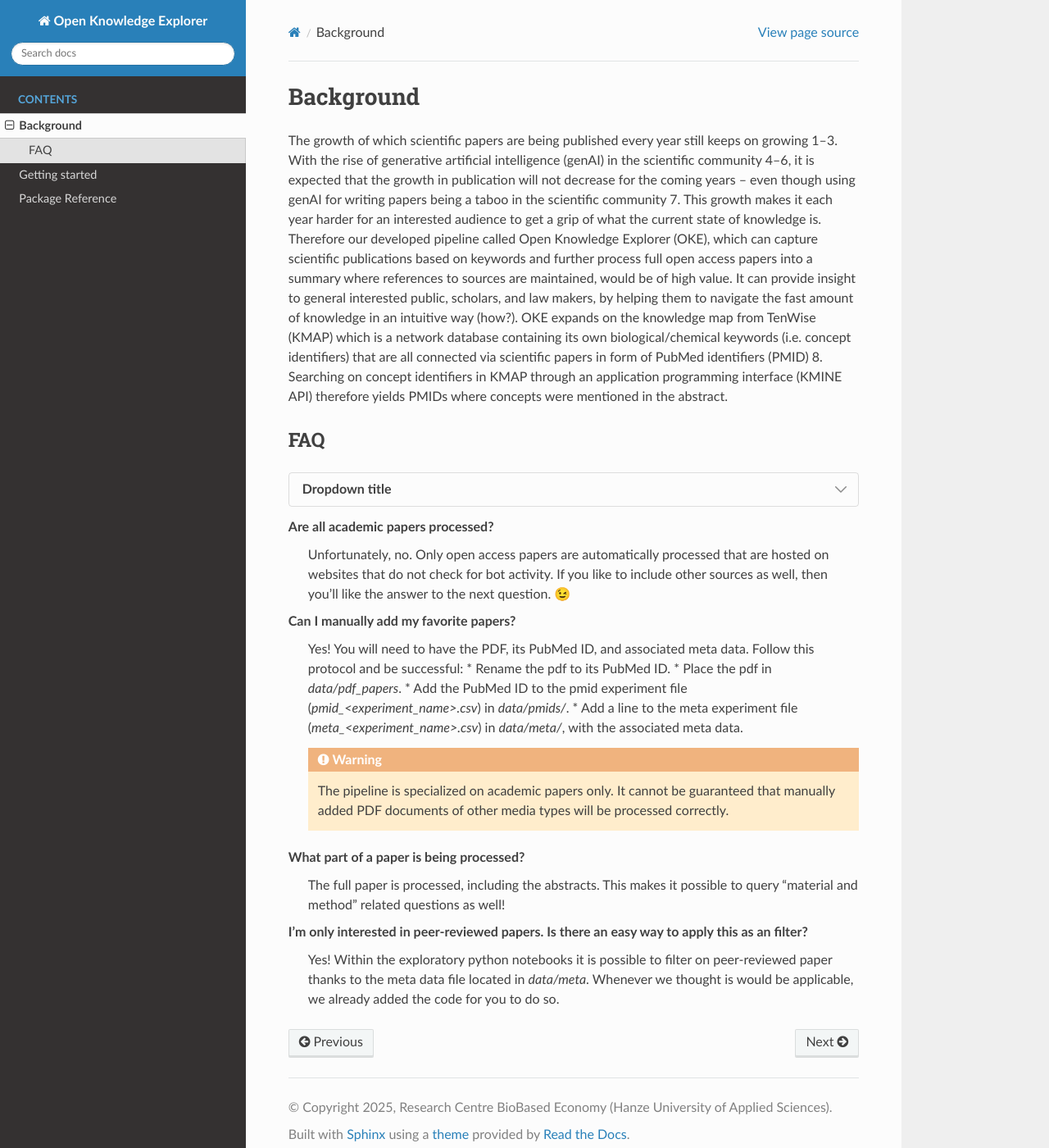
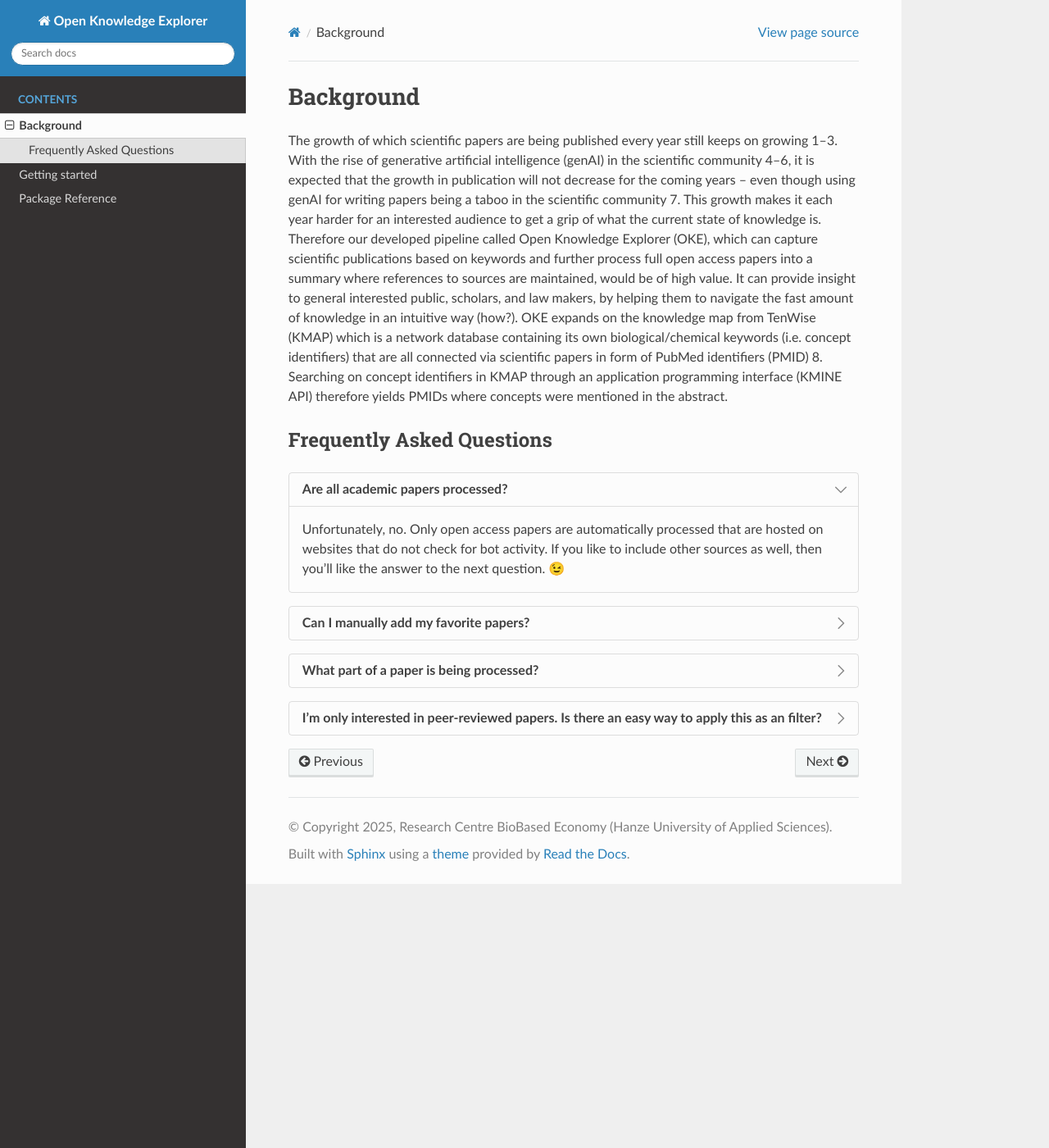
Before and after one commit to kcbbe/oke, a Sphinx documentation site: the page built from docs/source/background.rst, in a window 1280 px wide and 1400 px high. Shown: the whole window at 82% size. Built offline with Sphinx 7.4.7 and the Read the Docs theme 3.1.0, drawn with Linux system fonts in a browser that asks for light colours.

Commit message:
Added dropdowns to FAQ and flowchart visualization to README.md

```diff
--- a/docs/source/background.rst
+++ b/docs/source/background.rst
@@ -5,35 +5,29 @@ Background
 The growth of which scientific papers are being published every year still keeps on growing 1–3. With the rise of generative artificial intelligence (genAI) in the scientific community 4–6, it is expected that the growth in publication will not decrease for the coming years – even though using genAI for writing papers being a taboo in the scientific community 7. This growth makes it each year harder for an interested audience to get a grip of what the current state of knowledge is. Therefore our developed pipeline called Open Knowledge Explorer (OKE), which can capture scientific publications based on keywords and further process full open access papers into a summary where references to sources are maintained, would be of high value. It can provide insight to general interested public, scholars, and law makers, by helping them to navigate the fast amount of knowledge in an intuitive way (how?).
 OKE expands on the knowledge map from TenWise (KMAP) which is a network database containing its own biological/chemical keywords (i.e. concept identifiers) that are all connected via scientific papers in form of PubMed identifiers (PMID) 8. Searching on concept identifiers in KMAP through an application programming interface (KMINE API) therefore yields PMIDs where concepts were mentioned in the abstract.
 
-FAQ
----
+Frequently Asked Questions
+--------------------------
 
-.. dropdown:: Dropdown title
-    :chevron: down-up
+.. dropdown:: **Are all academic papers processed?**
+    :open:
 
-    Dropdown content
-
-
-**Are all academic papers processed?**
     Unfortunately, no. Only open access papers are automatically processed that are hosted on websites that do not check for bot activity. If you like to include other sources as well, then you'll like the answer to the next question. |:wink:|
 
-**Can I manually add my favorite papers?**
+.. dropdown:: **Can I manually add my favorite papers?**
+
     Yes! You will need to have the PDF, its PubMed ID, and associated meta data. Follow this protocol and be successful:
-    * Rename the pdf to its PubMed ID.
-    * Place the pdf in `data/pdf_papers`.
-    * Add the PubMed ID to the pmid experiment file (`pmid_<experiment_name>.csv`) in `data/pmids/`.
-    * Add a line to the meta experiment file (`meta_<experiment_name>.csv`) in `data/meta/`, with the associated meta data.
+
+        - Rename the PDF to its PubMed ID.
+        - Place the PDF in `data/pdf_papers`.
+        - Add the PubMed ID to the PMID experiment file (`pmid_<experiment_name>.csv`) in `data/pmids/`.
+        - Add a line to the meta experiment file (`meta_<experiment_name>.csv`) in `data/meta/`, with the associated meta data.
 
     .. warning:: The pipeline is specialized on academic papers only. It cannot be guaranteed that manually added PDF documents of other media types will be processed correctly.
 
-**What part of a paper is being processed?**
+.. dropdown:: **What part of a paper is being processed?**
+
     The full paper is processed, including the abstracts. This makes it possible to query "material and method" related questions as well!
 
-**I'm only interested in peer-reviewed papers. Is there an easy way to apply this as an filter?**
-    Yes! Within the exploratory python notebooks it is possible to filter on peer-reviewed paper thanks to the meta data file located in `data/meta`. Whenever we thought is would be applicable, we already added the code for you to do so.
-
 .. dropdown:: **I'm only interested in peer-reviewed papers. Is there an easy way to apply this as an filter?**
-    :animated: fade-in
-    :chevron: down-up
 
     Yes! Within the exploratory python notebooks it is possible to filter on peer-reviewed paper thanks to the meta data file located in `data/meta`. Whenever we thought is would be applicable, we already added the code for you to do so.
```
Also changed, not shown: README.md (+2 -1 lines).
